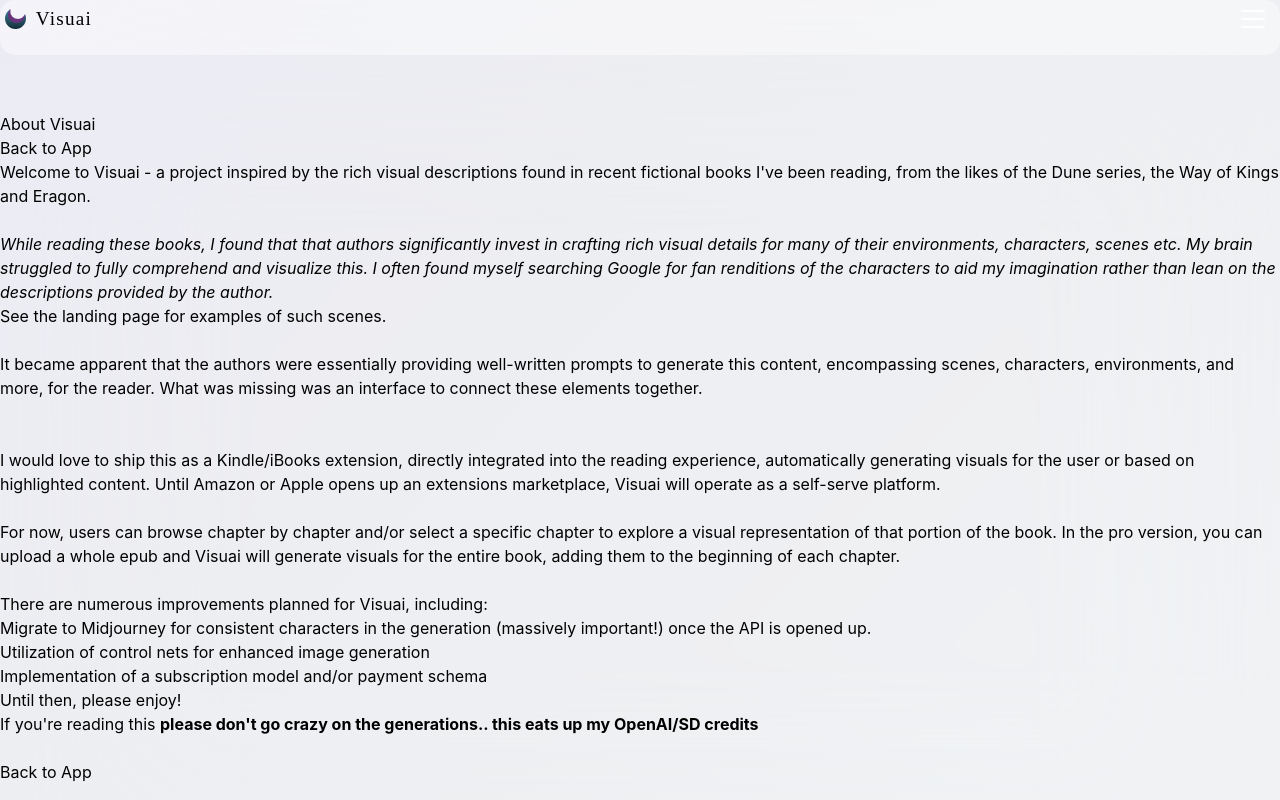
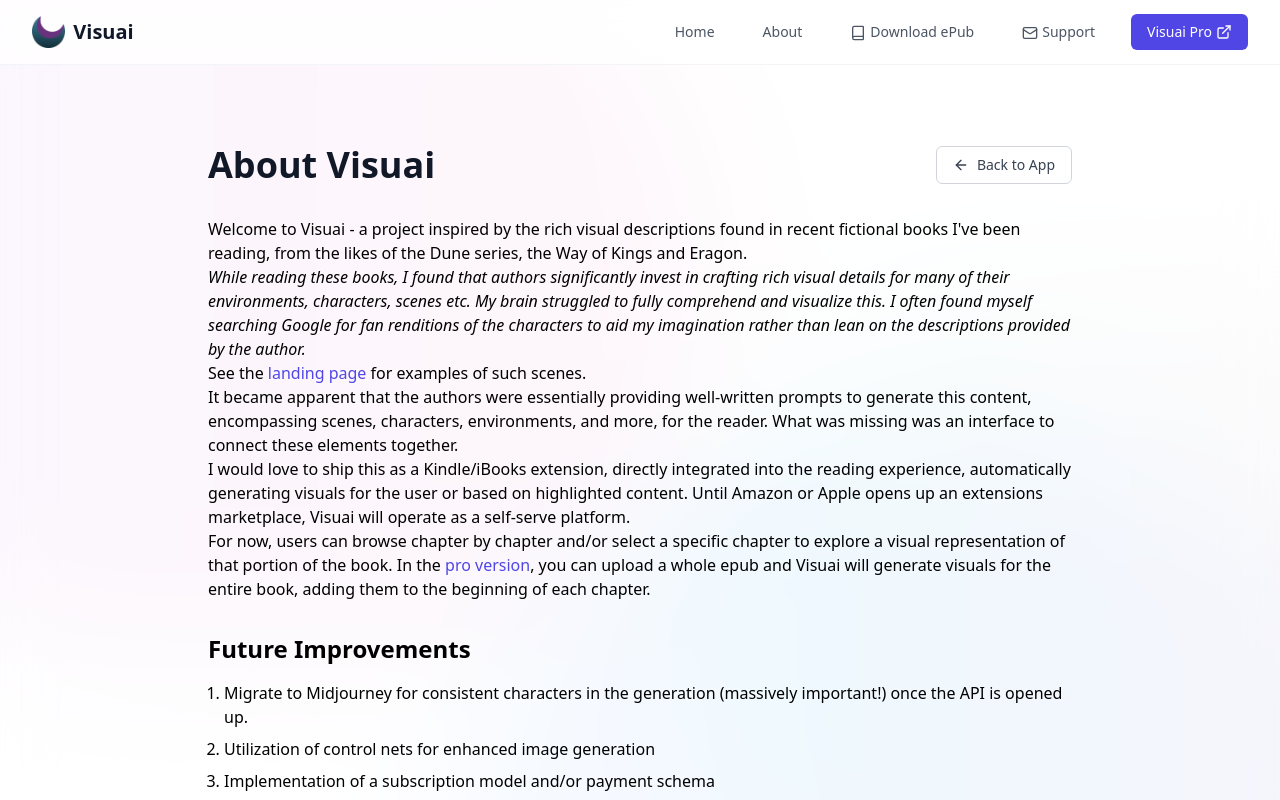
Before and after one commit to greg-maceachern12/VisualE, a React (Create React App) app: page /about in a window 1280 px wide. Shown: the top 800 px of the page. Built offline with nearby package versions, Linux system fonts and the light colour scheme.

Commit message:
slight redesign

```diff
--- a/package.json
+++ b/package.json
@@ -62,7 +62,7 @@
   },
   "devDependencies": {
     "autoprefixer": "^10.4.20",
-    "postcss": "^8.4.47",
-    "tailwindcss": "^3.4.14"
+    "postcss": "^8.4.49",
+    "tailwindcss": "^3.4.16"
   }
 }
--- a/src/App.js
+++ b/src/App.js
@@ -13,7 +13,6 @@
   loadChapter,
 } from "./coreFunctions/service";
 import { getNextChapter } from "./coreFunctions/bookLogic";
-import "./styles/App.scss";
 
 function App() {
   const [epubFile, setEpubFile] = useState(null);
@@ -35,7 +34,6 @@
     logPageView();
   }, []);
 
-
   const handleFileChangeWrapper = (event) => {
     const file = event.target.files[0];
     handleFileChange(file, {
@@ -45,7 +43,7 @@
       setBookName,
       setEpubReader,
       setError,
-      setCoverBase64  // Changed from setCoverUrl
+      setCoverBase64
     });
   };
 
@@ -109,14 +107,21 @@
     }
   };
 
-
   return (
     <Router>
-      <div className="animate-gradient min-h-screen">
-        <div className="min-h-screen backdrop-blur-[100px] bg-white/30">
+      <div className="min-h-screen relative overflow-hidden">
+        {/* Background gradient circles */}
+        <div className="absolute top-0 left-0 w-full h-full bg-white">
+          <div className="absolute top-[-10%] left-[-20%] w-3/4 h-3/4 rounded-full bg-gradient-to-r from-purple-200/40 to-pink-200/40 blur-3xl animate-pulse" style={{ animationDuration: '8s' }}></div>
+          <div className="absolute bottom-[-20%] right-[-10%] w-3/4 h-3/4 rounded-full bg-gradient-to-l from-indigo-200/40 to-blue-200/40 blur-3xl animate-pulse" style={{ animationDuration: '10s' }}></div>
+          <div className="absolute top-[30%] right-[-20%] w-2/3 h-2/3 rounded-full bg-gradient-to-l from-rose-200/30 to-cyan-200/30 blur-3xl animate-pulse" style={{ animationDuration: '12s' }}></div>
+        </div>
+
+        {/* Content container with glass effect */}
+        <div className="min-h-screen relative backdrop-blur-xl bg-white/30">
           <Navbar handleDownloadSampleBook={handleDownloadSampleBook} />
 
-          <main className="container mx-auto py-8">
+          <main className="container mx-auto py-8 px-4">
             <Routes>
               <Route path="/about" element={<About />} />
               <Route
@@ -130,6 +135,14 @@
                       <p className="text-lg text-gray-600 mb-8">
                         Turn your books into visual stories
                       </p>
+                      <p>Try the <a
+                        href='https://pro.visuai.io'
+                        target="_blank"
+                        rel="noopener noreferrer"
+                        className="text-indigo-600 font-bold hover:text-indigo-700 transition-colors"
+                      >
+                        Pro Version
+                      </a> to add illustrations to the entire book!</p>
                     </div>
 
                     <FileUpload
@@ -137,7 +150,7 @@
                       fileError={fileError}
                       handleParseAndGenerateImage={handleParseAndGenerateImage}
                       epubFile={epubFile}
-                      coverBase64={coverBase64}  // Pass down as prop if needed
+                      coverBase64={coverBase64}
                     />
 
                     {chapterTitle && (
@@ -156,9 +169,10 @@
                         href="https://buymeacoffee.com/gregmac"
                         target="_blank"
                         rel="noopener noreferrer"
-                        className="inline-flex items-center gap-2 py-2 px-4 text-sm font-medium text-gray-700 bg-white rounded-lg border border-gray-300 hover:bg-gray-50"
+                        className="inline-flex items-center px-6 py-3 text-sm font-medium text-gray-700 bg-white rounded-lg border border-gray-300 hover:bg-gray-50 transition-colors shadow-sm space-x-2"
                       >
-                        ☕ Buy me a coffee
+                        <span>☕</span>
+                        <span>Buy me a coffee</span>
                       </a>
                     </div>
 
--- a/src/components/Navbar.js
+++ b/src/components/Navbar.js
@@ -1,40 +1,117 @@
 import React, { useState } from 'react';
 import { Link } from 'react-router-dom';
-import "../styles/Navbar.scss";
+import { Menu, X, Book, Mail, ExternalLink } from 'lucide-react';
 
 const Navbar = ({ handleDownloadSampleBook }) => {
   const [isMenuOpen, setIsMenuOpen] = useState(false);
 
-  const toggleMenu = () => {
-    setIsMenuOpen(!isMenuOpen);
-  };
+  return (
+    <nav className="bg-white/70 backdrop-blur-md border-b border-gray-100 sticky top-0 z-50">
+      <div className="max-w-7xl mx-auto px-4 sm:px-6 lg:px-8">
+        <div className="flex justify-between h-16">
+          <div className="flex">
+            <Link to="/" className="flex items-center">
+              <img src="/logo.png" alt="Visuai" className="h-8 w-auto" />
+              <span className="ml-2 text-xl font-semibold text-gray-900">Visuai</span>
+            </Link>
+          </div>
 
-  return (
-    <div className={`navbar ${isMenuOpen ? 'menu-open' : ''}`}>
-      <Link to="/" className="link-button">
-        <div className="logo-container">
-          <img src="logo.png" alt="Visuai Logo" className="logo" />
-          <h1>Visuai</h1>
+          {/* Desktop Menu */}
+          <div className="hidden md:flex md:items-center md:space-x-6">
+            <Link to="/" className="text-gray-600 hover:text-gray-900 px-3 py-2 rounded-md text-sm font-medium">
+              Home
+            </Link>
+            <Link to="/about" className="text-gray-600 hover:text-gray-900 px-3 py-2 rounded-md text-sm font-medium">
+              About
+            </Link>
+            <button
+              onClick={handleDownloadSampleBook}
+              className="text-gray-600 hover:text-gray-900 px-3 py-2 rounded-md text-sm font-medium"
+            >
+              <Book className="inline-block w-4 h-4 mr-1" />
+              Download ePub
+            </button>
+            <a
+              href="mailto:gregmaceachern98@gmail.com?subject=Issues%20Generating%20Book"
+              className="text-gray-600 hover:text-gray-900 px-3 py-2 rounded-md text-sm font-medium"
+            >
+              <Mail className="inline-block w-4 h-4 mr-1" />
+              Support
+            </a>
+            <a
+              href="https://pro.visuai.io"
+              target="_blank"
+              rel="noreferrer"
+              className="inline-flex items-center px-4 py-2 bg-indigo-600 text-white text-sm font-medium rounded-md hover:bg-indigo-700 transition-colors"
+            >
+              Visuai Pro
+              <ExternalLink className="ml-1 w-4 h-4" />
+            </a>
           </div>
+
+          {/* Mobile menu button */}
+          <div className="flex items-center md:hidden">
+            <button
+              onClick={() => setIsMenuOpen(!isMenuOpen)}
+              className="inline-flex items-center justify-center p-2 rounded-md text-gray-600 hover:text-gray-900 hover:bg-gray-100"
+            >
+              {isMenuOpen ? (
+                <X className="block h-6 w-6" />
+              ) : (
+                <Menu className="block h-6 w-6" />
+              )}
+            </button>
+          </div>
+        </div>
+      </div>
+
+      {/* Mobile menu */}
+      {isMenuOpen && (
+        <div className="md:hidden">
+          <div className="px-2 pt-2 pb-3 space-y-1 sm:px-3 bg-white">
+            <Link
+              to="/"
+              className="block px-3 py-2 rounded-md text-base font-medium text-gray-700 hover:text-gray-900 hover:bg-gray-50"
+              onClick={() => setIsMenuOpen(false)}
+            >
+              Home
             </Link>
-      <button className="menu-toggle" onClick={toggleMenu} aria-label="Toggle menu">
-        <span></span>
-        <span></span>
-        <span></span>
+            <Link
+              to="/about"
+              className="block px-3 py-2 rounded-md text-base font-medium text-gray-700 hover:text-gray-900 hover:bg-gray-50"
+              onClick={() => setIsMenuOpen(false)}
+            >
+              About
+            </Link>
+            <button
+              onClick={() => {
+                handleDownloadSampleBook();
+                setIsMenuOpen(false);
+              }}
+              className="block w-full text-left px-3 py-2 rounded-md text-base font-medium text-gray-700 hover:text-gray-900 hover:bg-gray-50"
+            >
+              Download ePub
             </button>
-      <div className={`nav-links ${isMenuOpen ? 'active' : ''}`}>
-        <Link to="/" className="nav-link" onClick={toggleMenu}>Home</Link>
-        <Link to="/about" className="nav-link" onClick={toggleMenu}>About</Link>
-        <button onClick={() => { handleDownloadSampleBook(); toggleMenu(); }} className="nav-link">Download an ePub</button>
-        <a className="nav-link" href={`gregmaceachern98@gmail.com?subject=Issues%20Generating%20Book&body=-%20This%20was%20broken%3A%0A-%20This%20is%20how%20it%20should%20have%20worked%3A%0A-%20Images%20or%20console%20errors%20(optional)%3A`} onClick={toggleMenu}>
-          Issues?
+            <a
+              href="mailto:gregmaceachern98@gmail.com?subject=Issues%20Generating%20Book"
+              className="block px-3 py-2 rounded-md text-base font-medium text-gray-700 hover:text-gray-900 hover:bg-gray-50"
+              onClick={() => setIsMenuOpen(false)}
+            >
+              Support
             </a>
-        <a className="nav-link" href="https://pro.visuai.io" target="_blank" rel="noreferrer" id='goPro' onClick={toggleMenu}>
+            <a
+              href="https://pro.visuai.io"
+              target="_blank"
+              rel="noreferrer"
+              className="block px-3 py-2 rounded-md text-base font-medium text-indigo-600 hover:text-indigo-700"
+              onClick={() => setIsMenuOpen(false)}
+            >
               Visuai Pro
             </a>
-
           </div>
         </div>
+      )}
+    </nav>
   );
 };
 
--- a/src/index.css
+++ b/src/index.css
@@ -1,13 +1,3 @@
-body {
-  margin: 0;
-  font-family: -apple-system, BlinkMacSystemFont, 'Segoe UI', 'Roboto', 'Oxygen',
-    'Ubuntu', 'Cantarell', 'Fira Sans', 'Droid Sans', 'Helvetica Neue',
-    sans-serif;
-  -webkit-font-smoothing: antialiased;
-  -moz-osx-font-smoothing: grayscale;
-}
-
-code {
-  font-family: source-code-pro, Menlo, Monaco, Consolas, 'Courier New',
-    monospace;
-}
+@tailwind base;
+@tailwind components;
+@tailwind utilities;
--- a/src/pages/About.js
+++ b/src/pages/About.js
@@ -1,89 +1,85 @@
-// About.js
-import React, { useEffect } from "react";
-import ReactGA from "react-ga";
-import { Link } from "react-router-dom";
-import { faGithub } from "@fortawesome/free-brands-svg-icons";
-import { faExternalLinkAlt } from "@fortawesome/free-solid-svg-icons";
-import { FontAwesomeIcon } from "@fortawesome/react-fontawesome";
+import React, { useEffect } from 'react';
+import { Link } from 'react-router-dom';
+import ReactGA from 'react-ga';
+import { Github, ExternalLink, ArrowLeft } from 'lucide-react';
+
 function About() {
   useEffect(() => {
-    // Track page views
     ReactGA.pageview(window.location.pathname + window.location.search);
   }, []);
 
   return (
-    <div className="about-container">
-      <h2>About Visuai</h2>
-      <Link to="/" className="link-button">
+    <div className="max-w-4xl mx-auto px-4 py-12">
+      <div className="space-y-8">
+        <div className="flex items-center justify-between">
+          <h1 className="text-4xl font-bold text-gray-900">About Visuai</h1>
+          <Link
+            to="/"
+            className="inline-flex items-center px-4 py-2 text-sm font-medium text-gray-700 bg-white border border-gray-300 rounded-md hover:bg-gray-50"
+          >
+            <ArrowLeft className="w-4 h-4 mr-2" />
             Back to App
           </Link>
-      <p className="aboutText">
-        Welcome to Visuai - a project inspired by the rich visual
-        descriptions found in recent fictional books I've been reading, from
-        the likes of the Dune series, the Way of Kings and Eragon.
-        <br></br><br></br>
-        <i>
-          While reading these books, I found that that authors significantly invest in crafting rich
-          visual details for many of their environments, characters, scenes etc. My brain struggled to fully
-          comprehend and visualize this. I often found myself searching Google for fan renditions of
-          the characters to aid my imagination rather than lean on the descriptions provided by the author.
-        </i>
-        <br></br>
-         See the <a href="https://landvisuai.netlify.app/" target="_blank" rel="noreferrer">landing page</a> for
-        examples of such scenes.
-        <br></br><br></br>
-        It became apparent that the authors were essentially providing
-        well-written prompts to generate this content, encompassing scenes,
-        characters, environments, and more, for the reader. What was missing was
-        an interface to connect these elements together.
-        <br></br>
-        <br></br>
-        <br></br>
-        I would love to ship this as a Kindle/iBooks extension, directly
-        integrated into the reading experience, automatically generating visuals for the
-        user or based on highlighted content. Until Amazon or Apple opens up an
-        extensions marketplace, Visuai will operate as a self-serve platform.
-        <br></br><br></br>
-        For now, users can browse chapter by chapter and/or select a specific
-        chapter to explore a visual representation of that
-        portion of the book. In the <a href='pro.visuai.app' target="_blank" rel="noreferrer">pro version</a>, you can upload a whole epub and Visuai will generate visuals for the entire book,
-        adding them to the beginning of each chapter.
-        <br></br><br></br>
-        There are numerous improvements planned for Visuai, including:
-        <ol>
-          <li>
-            Migrate to Midjourney for consistent characters in the generation
-            (massively important!) once the API is opened up.
-          </li>
+        </div>
+
+        <div className="prose prose-indigo lg:prose-lg">
+          <p>
+            Welcome to Visuai - a project inspired by the rich visual descriptions found in recent fictional books I've been reading, from the likes of the Dune series, the Way of Kings and Eragon.
+          </p>
+
+          <p className="italic">
+            While reading these books, I found that authors significantly invest in crafting rich visual details for many of their environments, characters, scenes etc. My brain struggled to fully comprehend and visualize this. I often found myself searching Google for fan renditions of the characters to aid my imagination rather than lean on the descriptions provided by the author.
+          </p>
+
+          <p>
+            See the <a href="https://landvisuai.netlify.app/" target="_blank" rel="noreferrer" className="text-indigo-600 hover:text-indigo-700">landing page</a> for examples of such scenes.
+          </p>
+
+          <p>
+            It became apparent that the authors were essentially providing well-written prompts to generate this content, encompassing scenes, characters, environments, and more, for the reader. What was missing was an interface to connect these elements together.
+          </p>
+
+          <p>
+            I would love to ship this as a Kindle/iBooks extension, directly integrated into the reading experience, automatically generating visuals for the user or based on highlighted content. Until Amazon or Apple opens up an extensions marketplace, Visuai will operate as a self-serve platform.
+          </p>
+
+          <p>
+            For now, users can browse chapter by chapter and/or select a specific chapter to explore a visual representation of that portion of the book. In the <a href="https://pro.visuai.io" target="_blank" rel="noreferrer" className="text-indigo-600 hover:text-indigo-700">pro version</a>, you can upload a whole epub and Visuai will generate visuals for the entire book, adding them to the beginning of each chapter.
+          </p>
+
+          <h2 className="text-2xl font-bold mt-8 mb-4">Future Improvements</h2>
+          <ol className="list-decimal pl-4 space-y-2">
+            <li>Migrate to Midjourney for consistent characters in the generation (massively important!) once the API is opened up.</li>
             <li>Utilization of control nets for enhanced image generation</li>
             <li>Implementation of a subscription model and/or payment schema</li>
           </ol>
-        Until then, please enjoy!<br></br>
-        If you're reading this{" "}
-        <b>
-          please don't go crazy on the generations.. this eats up my OpenAI/SD
-          credits
-        </b>
-        <br></br>
-        <br></br>
-        <Link to="/" className="link-button">
-          Back to App
-        </Link>
+
+          <p className="font-bold text-red-600 mt-8">
+            Please don't go crazy on the generations.. this eats up my OpenAI/SD credits
           </p>
-      <br></br>
-      <br></br>
+
+          <div className="flex space-x-4 mt-8">
             <a
               href="https://github.com/greg-maceachern12/VisualE"
-        className="link-button"
+              target="_blank"
+              rel="noreferrer"
+              className="inline-flex items-center px-4 py-2 text-sm font-medium text-gray-700 bg-white border border-gray-300 rounded-md hover:bg-gray-50"
             >
-        <FontAwesomeIcon icon={faGithub} />
+              <Github className="w-4 h-4 mr-2" />
               Github
             </a>
-      <br />
-      <a href="https://landvisuai.netlify.app/" className="link-button">
-        <FontAwesomeIcon icon={faExternalLinkAlt} />
+            <a
+              href="https://landvisuai.netlify.app/"
+              target="_blank"
+              rel="noreferrer"
+              className="inline-flex items-center px-4 py-2 text-sm font-medium text-gray-700 bg-white border border-gray-300 rounded-md hover:bg-gray-50"
+            >
+              <ExternalLink className="w-4 h-4 mr-2" />
               Landing Page
             </a>
+          </div>
+        </div>
+      </div>
     </div>
   );
 }
--- a/tailwind.config.js
+++ b/tailwind.config.js
@@ -2,6 +2,7 @@
 module.exports = {
   content: [
     "./src/**/*.{js,jsx,ts,tsx}",
+    "./public/index.html"
   ],
   theme: {
     extend: {},
```
Also changed, not shown: src/components/FileUpload.js (+14 -11 lines), src/components/ImageDisplay.js (+8 -21 lines), 1 other file (tests, documents, lock files or other folders). Lines whose indentation alone changed are shown as unchanged.
